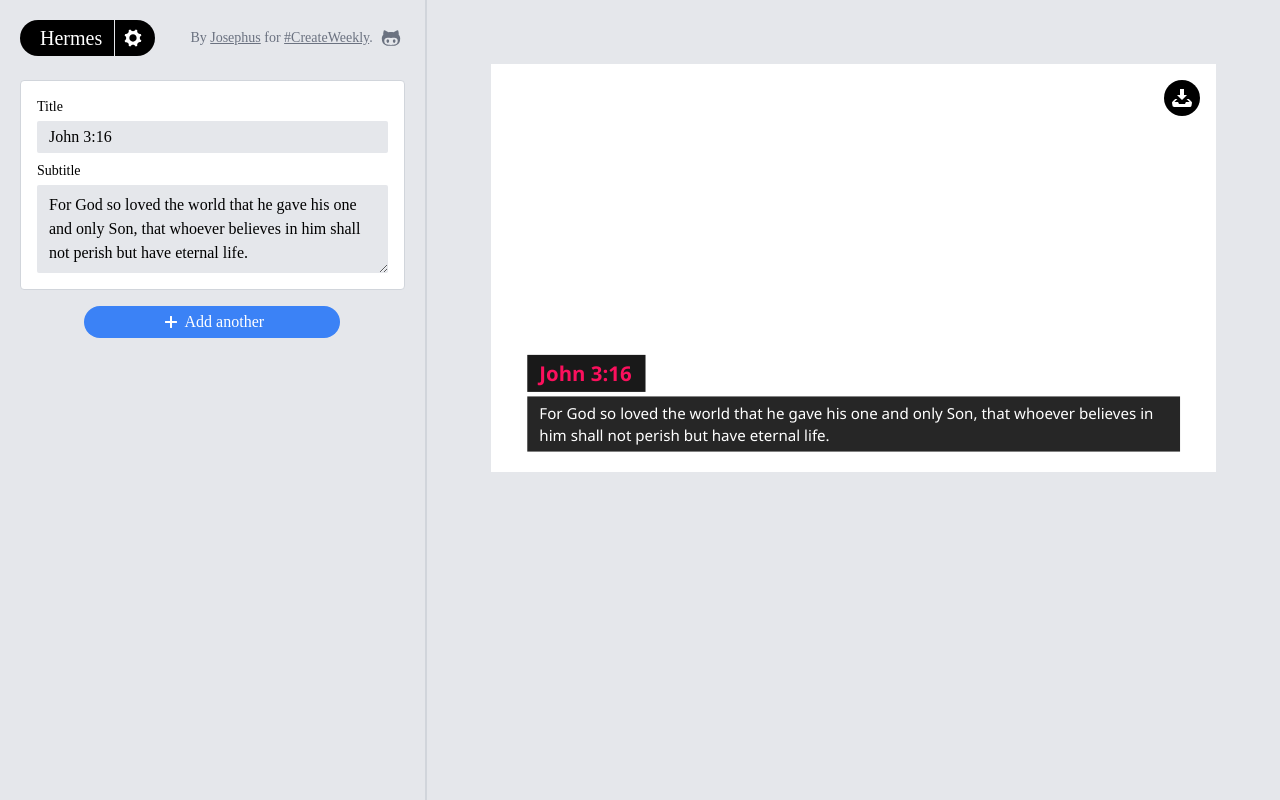
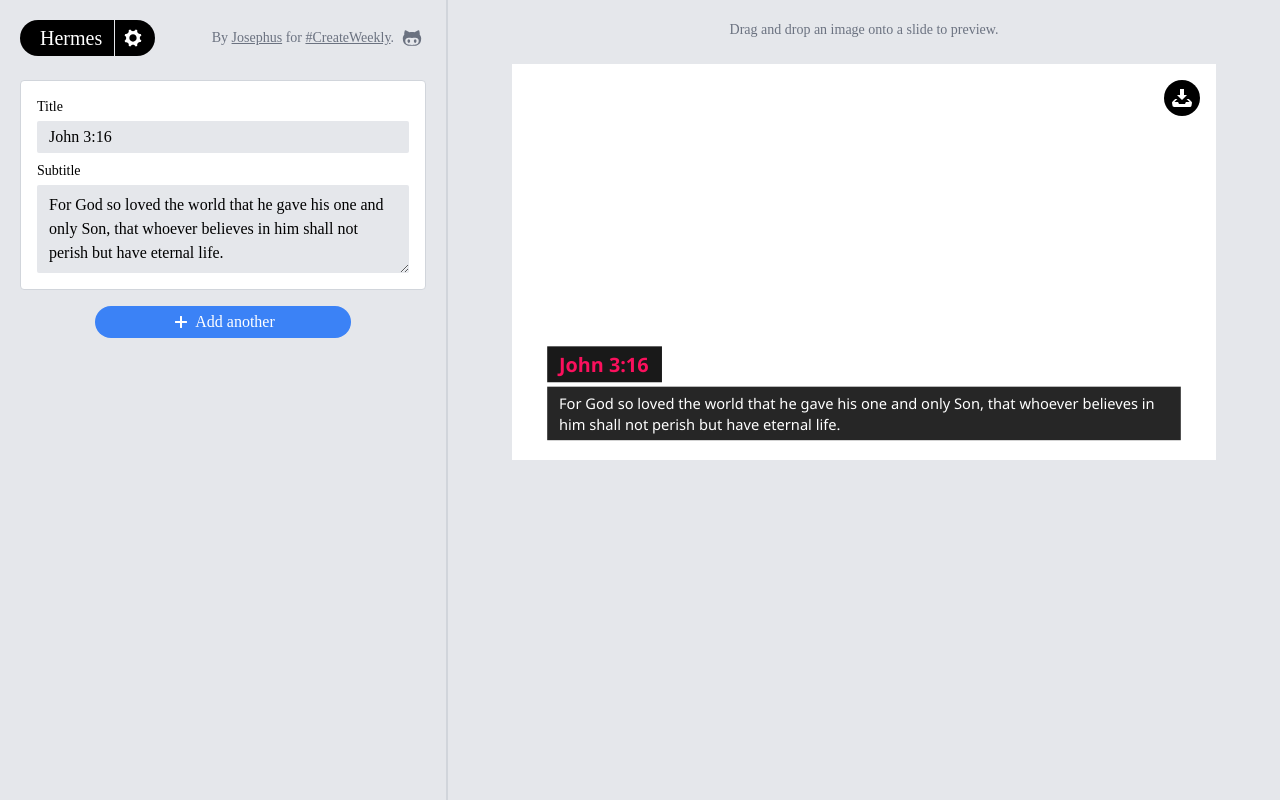
Before and after one commit to JosephusPaye/hermes, a Vue app: page / in a window 1280 px wide. Built offline with nearby package versions, Linux system fonts and the light colour scheme; a web font is replaced by a local one.

Commit message:
Update layout, add drag and drop note

```diff
--- a/src/App.vue
+++ b/src/App.vue
@@ -2,6 +2,7 @@
   <div class="h-screen w-screen flex">
     <div
       class="w-1/3 flex flex-col bg-gray-200 border-r-2 border-gray-300 relative"
+      style="min-width: 448px; max-width: 580px"
     >
       <Header class="absolute z-20 top-0" />
       <Editor
@@ -10,7 +11,7 @@
         class="pt-20 h-full overflow-y-auto"
       />
     </div>
-    <div class="w-2/3 bg-gray-200 flex flex-col">
+    <div class="w-2/3 flex-grow bg-gray-200 flex flex-col">
       <Preview :lowerThirds="lowerThirds" :backgroundImage="backgroundImage" />
     </div>
   </div>
--- a/src/components/Preview.vue
+++ b/src/components/Preview.vue
@@ -1,11 +1,20 @@
 <template>
-  <div class="preview grid grid-cols-1 gap-8 h-full overflow-y-auto p-16">
+  <div class="h-screen relative">
+    <div class="text-center w-full pt-5 text-gray-500 absolute text-sm">
+      Drag and drop an image onto a slide to preview.
+    </div>
+    <div class="h-full bg-gray-200 overflow-y-auto p-16">
+      <div
+        class="preview grid grid-cols-1 gap-8 h-full mx-auto ma-w max-w-6xl relative bg-gray-200 z-10"
+      >
         <LowerThird
           v-for="lowerThird in lowerThirds"
           :key="lowerThird.id"
           :lowerThird="lowerThird"
           :backgroundImage="backgroundImage"
         />
+      </div>
+    </div>
   </div>
 </template>
 
```
Lines whose indentation alone changed are shown as unchanged.
